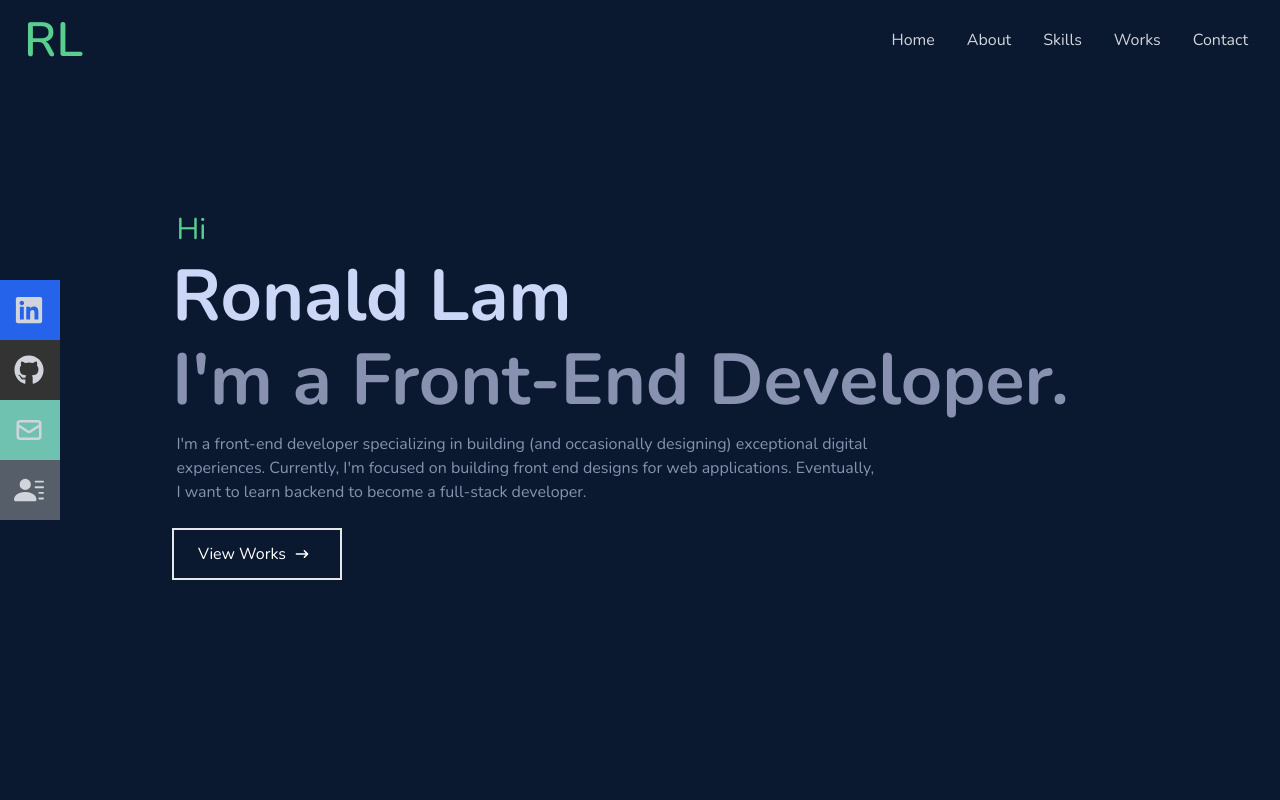
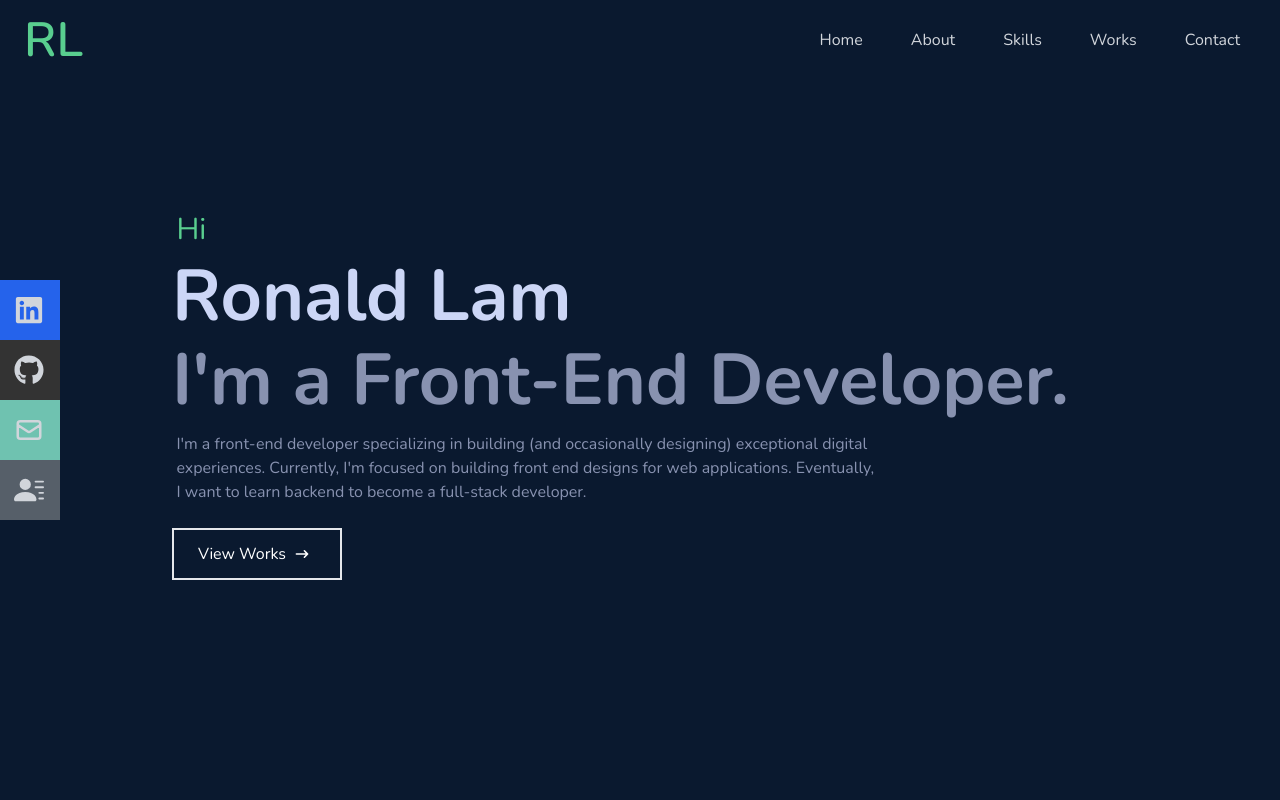
Before and after one commit to ronaldlamdev/portfolio-remake, a React (Vite) app: page / in a window 1280 px wide. Shown: the top 800 px of the page. Built offline with nearby package versions, Linux system fonts and the light colour scheme.

Commit message:
removed excess li elements and changed color of about heading

```diff
--- a/src/components/About.jsx
+++ b/src/components/About.jsx
@@ -7,7 +7,7 @@ const About = () => {
 
         <div className='max-w-[800px] w-full grid grid-cols-2 gap-8 px-4'>
           <div className='sm:text-right pb-8 pl-4'>
-            <p className='text-4xl font-bold underline underline-offset-[6px] decoration-pink-600 decoration-4'>
+            <p className='text-4xl font-bold underline underline-offset-[6px] decoration-[#59CE8F] decoration-4'>
               About
             </p>
           </div>
@@ -24,7 +24,7 @@ const About = () => {
               assignment. I was a senior Accounting major at the time and I knew I wanted to make a career change
               in tech. However, I did not want to change majors to Computer Science and repeat 4 years of college
               when I was about to graduate.
-              I currently work full time now as an Accounts Payable Clerk, but everyday after work, I dedicate at least 2 hours
+              I currently work full time now in Accounting, but everyday after work, I dedicate at least 2 hours
               into learning and practicing coding. I hope to to make a career change into tech soon and I look forward to
               working together in the forseeable future.
             </p>
--- a/src/components/Navbar.jsx
+++ b/src/components/Navbar.jsx
@@ -25,39 +25,29 @@ const Navbar = () => {
       <ul className='hidden md:flex'>
 
         {/* Home */}
-        <li>
-          <Link className='hover:text-[#59CE8F] duration-300' to="home" smooth={true} duration={500}>
+          <Link className='hover:text-[#59CE8F] duration-300 px-6 cursor-pointer' to="home" smooth={true} duration={500}>
             Home
           </Link>
-        </li>
 
         {/* About */}
-        <li>
-          <Link className='hover:text-[#59CE8F] duration-300' to="about" smooth={true} duration={500}>
+          <Link className='hover:text-[#59CE8F] duration-300 px-6 cursor-pointer' to="about" smooth={true} duration={500}>
             About
           </Link>
-        </li>
 
         {/* Skills */}
-        <li>
-          <Link className='hover:text-[#59CE8F] duration-300' to="skills" smooth={true} duration={500}>
+          <Link className='hover:text-[#59CE8F] duration-300 px-6 cursor-pointer' to="skills" smooth={true} duration={500}>
             Skills
           </Link>
-        </li>
 
         {/* Work */}
-        <li>
-          <Link className='hover:text-[#59CE8F] duration-300' to="works" smooth={true} duration={500}>
+          <Link className='hover:text-[#59CE8F] duration-300 px-6 cursor-pointer' to="works" smooth={true} duration={500}>
             Works
           </Link>
-        </li>
 
         {/* Contact */}
-        <li>
-          <Link className='hover:text-[#59CE8F] duration-300' to="contact" smooth={true} duration={500}>
+          <Link className='hover:text-[#59CE8F] duration-300 px-6 cursor-pointer' to="contact" smooth={true} duration={500}>
             Contact
           </Link>
-        </li>
       </ul>
 
 
```
